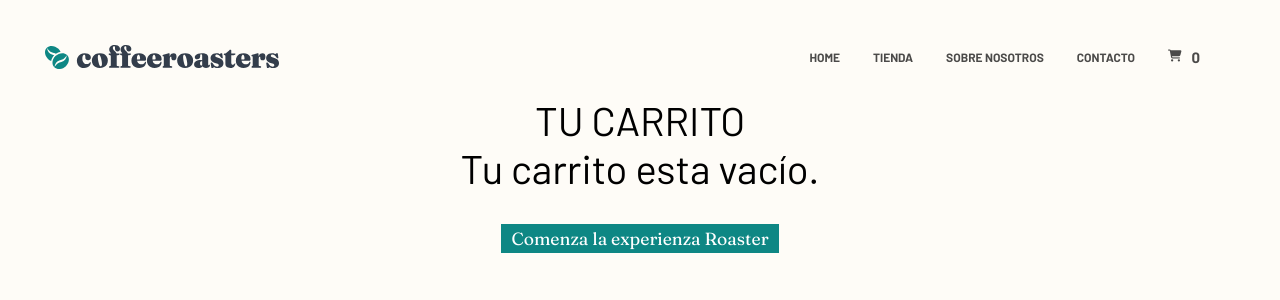
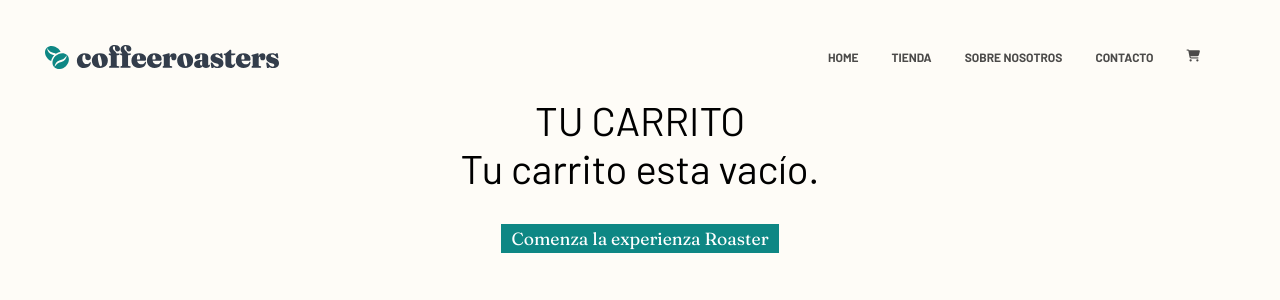
Before and after one commit to cambpaz/coffeeShop-CamilaPaz, a React (Create React App) app: page /cart in a window 1280 px wide. Shown: the top 300 px of the page. Built offline with nearby package versions, Linux system fonts and the light colour scheme.

Commit message:
cartView Desafio

```diff
--- a/src/App.css
+++ b/src/App.css
@@ -266,7 +266,7 @@ header {
   justify-content: space-around;
   align-items: center;
   flex-direction: column;
-  height: 10rem;
+  height: 15rem;
   margin-top: 2rem;
   border: 1px solid black;
   margin: 3rem 20rem;
@@ -282,3 +282,7 @@ header {
   padding-left: 10px;
   font-size: 15px;
 }
+.btnCantidad:hover {
+  transform: scale(1.1);
+  transition: all 1s;
+}
--- a/src/components/cart/Cart.js
+++ b/src/components/cart/Cart.js
@@ -37,7 +37,7 @@ const Cart = () => {
             <div>
                 {
                 context.cart.length !== 0
-                ? <div className="ordenSummary"><p>Subtotal: ${context.subTotal()}</p><p>Descuento online: -${context.onlineDiscount()}</p><h4>TOTAL: ${context.totalPurchase()} </h4></div>
+                ? <div className="ordenSummary"><p>Subtotal: ${context.subTotal()}</p><p>Descuento online: -${context.onlineDiscount()}</p><h4>TOTAL: ${context.totalPurchase()} </h4><button className="btnCantidad">TERMINAR MI COMPRA</button></div>
                 : <p></p>
 
                 }
--- a/src/components/navBar/NavBar.js
+++ b/src/components/navBar/NavBar.js
@@ -5,27 +5,34 @@ import { useContext } from 'react';
 import { CartContext } from '../cart/CartContext';
 
 
-function NavBar () {
-    return  (
+function NavBar() {
+    return (
         <>
             <header>
-            <Link to="/"><img className="logo" src={logo} alt="logo"/></Link>
+                <Link to="/"><img className="logo" src={logo} alt="logo" /></Link>
                 <nav className="nav-bar">
                     <ul className="nav-list">
-                    <Link to="/"><NavItem text="HOME"/></Link>
-                    <Link to="/shop"><NavItem text="TIENDA"/></Link>
-                    <Link to="/aboutus"><NavItem text="SOBRE NOSOTROS"/></Link>
-                    <Link to="/contact"><NavItem text="CONTACTO"/></Link>
+                        <Link to="/"><NavItem text="HOME" /></Link>
+                        <Link to="/shop"><NavItem text="TIENDA" /></Link>
+                        <Link to="/aboutus"><NavItem text="SOBRE NOSOTROS" /></Link>
+                        <Link to="/contact"><NavItem text="CONTACTO" /></Link>
                         <Link to="/cart"> <CartWidget /> </Link>
                     </ul>
                 </nav>
             </header>
         </>
-)}
-function CartWidget () {
+    )
+}
+function CartWidget() {
     const context = useContext(CartContext)
     return (
-        <li className="nav-item "><p className="nav-link cartWidget"><i className="fas fa-shopping-cart carritoInicio"></i><p>{context.cantidadItems()}</p></p></li>
+        <li className="nav-item ">
+            <p className="nav-link cartWidget">
+                <i className="fas fa-shopping-cart carritoInicio"></i>
+                {
+                context.cart.length !== 0 && <p>{context.cantidadItems()}</p>
+                }
+            </p></li>
     )
 }
 
```
Lines whose indentation alone changed are shown as unchanged.
